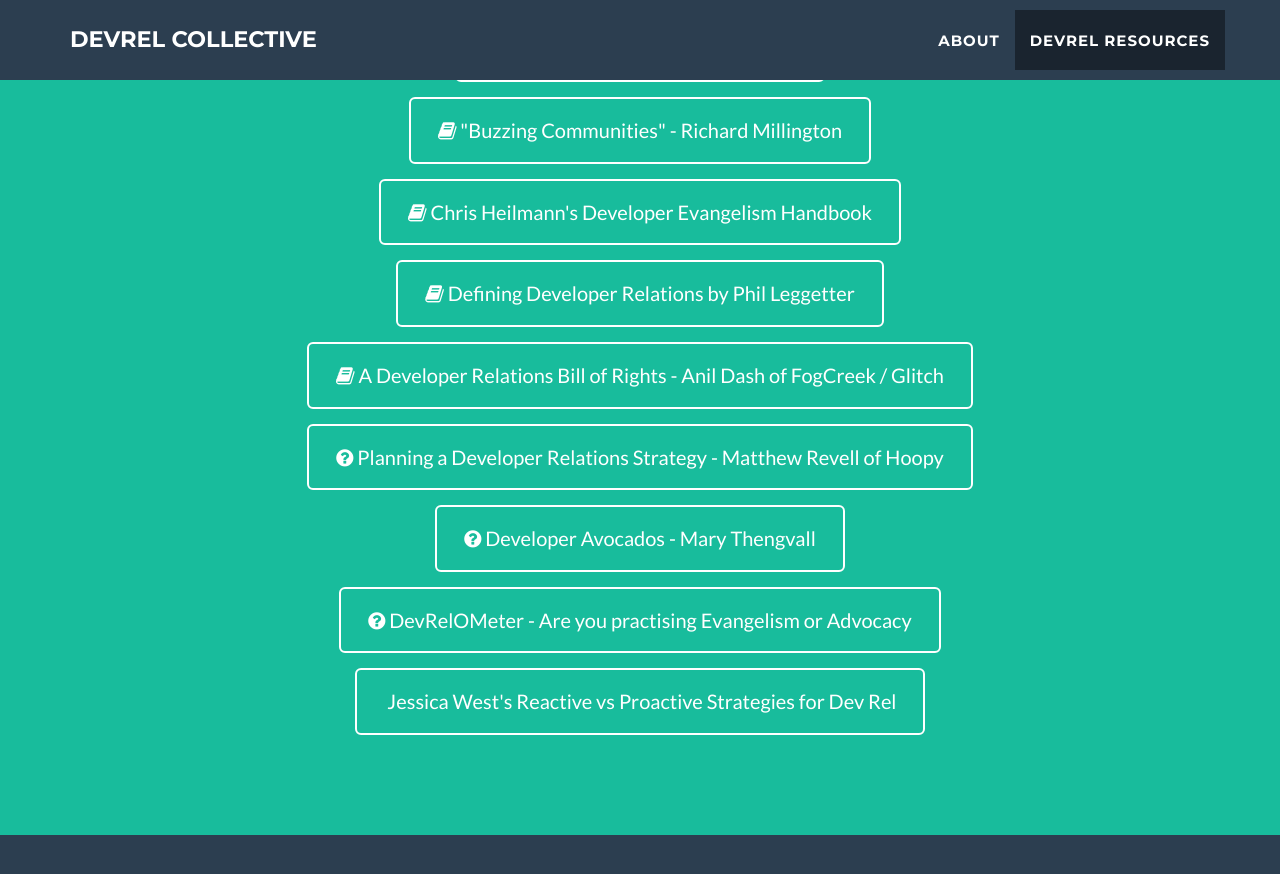
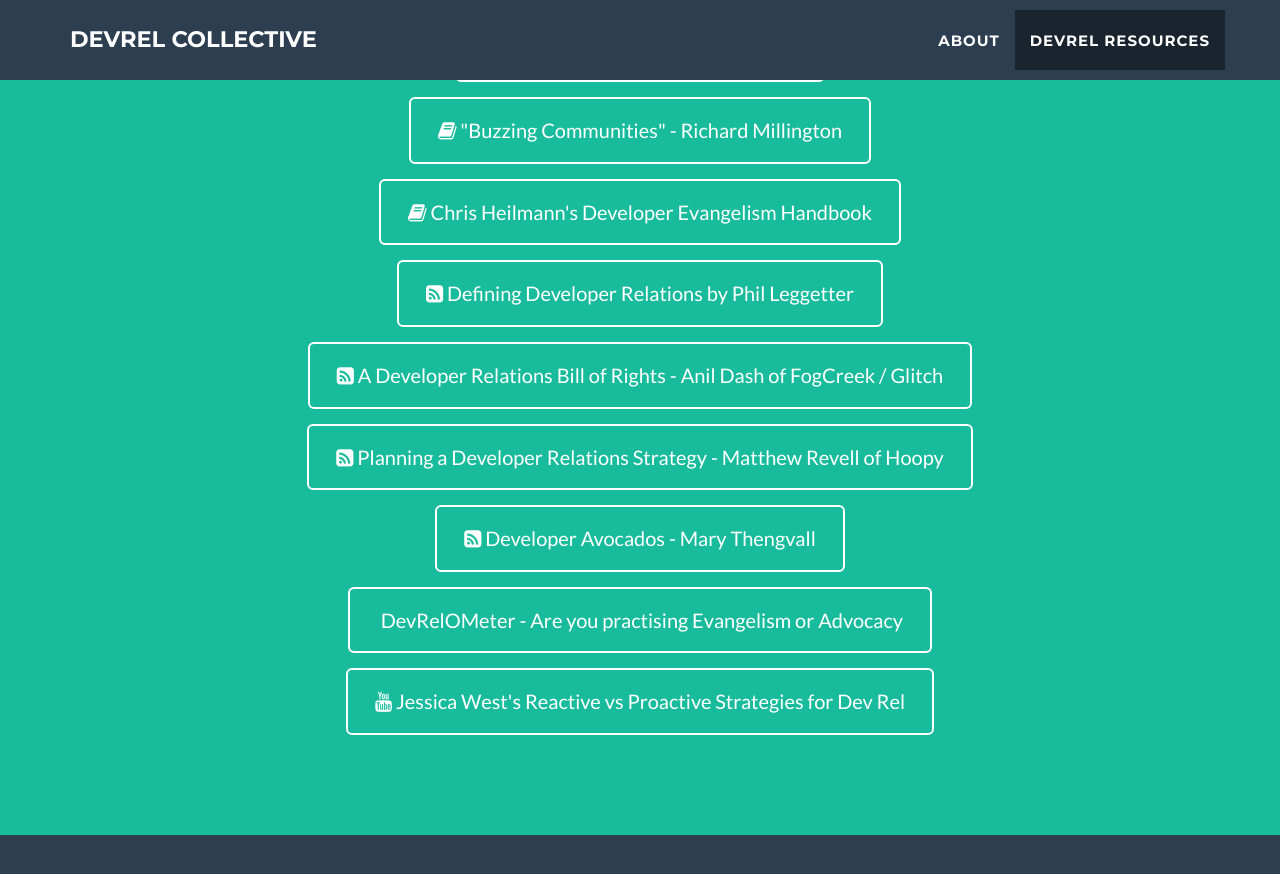
Before and after one commit to evangelistcollective/evangelistcollective.github.io, a Jekyll site: the page built from index.html, in a window 1280 px wide and 900 px high, scrolled down 1992 px. Shown: the top 874 px of the window. Built offline with Jekyll 4.4.1, drawn with Linux system fonts in a browser that asks for light colours.

Commit message:
update resource icons

```diff
--- a/_includes/resources.html
+++ b/_includes/resources.html
@@ -35,32 +35,32 @@
                </div>
                <div class="col-lg-8 col-lg-offset-2 text-center">
                    <a href="https://www.leggetter.co.uk/2016/02/03/defining-developer-relations.html" target="_blank" class="btn btn-lg btn-outline">
-                       <i class="fa fa-book"></i> Defining Developer Relations by Phil Leggetter
+                       <i class="fa fa-rss-square"></i> Defining Developer Relations by Phil Leggetter
                    </a>
                </div>
                <div class="col-lg-8 col-lg-offset-2 text-center">
                    <a href="https://medium.com/glitch/a-developer-relations-bill-of-rights-21381920e273" target="_blank" class="btn btn-lg btn-outline">
-                       <i class="fa fa-book"></i> A Developer Relations Bill of Rights - Anil Dash of FogCreek / Glitch
+                       <i class="fa fa-rss-square"></i> A Developer Relations Bill of Rights - Anil Dash of FogCreek / Glitch
                    </a>
                </div>
                <div class="col-lg-8 col-lg-offset-2 text-center">
                    <a href="https://dzone.com/articles/planning-a-developer-relations-strategy-part-1" target="_blank" class="btn btn-lg btn-outline">
-                       <i class="fa fa-question-circle"></i> Planning a Developer Relations Strategy - Matthew Revell of Hoopy
+                       <i class="fa fa-rss-square"></i> Planning a Developer Relations Strategy - Matthew Revell of Hoopy
                    </a>
                </div>
                <div class="col-lg-8 col-lg-offset-2 text-center">
                    <a href="https://www.marythengvall.com/blog/2018/1/31/developer-avocados-the-good-kind-of-fat" target="_blank" class="btn btn-lg btn-outline">
-                       <i class="fa fa-question-circle"></i> Developer Avocados - Mary Thengvall
+                       <i class="fa fa-rss-square"></i> Developer Avocados - Mary Thengvall
                    </a>
                </div>
                <div class="col-lg-8 col-lg-offset-2 text-center">
                    <a href="https://leggetter.github.io/devrelometer/" target="_blank" class="btn btn-lg btn-outline">
-                       <i class="fa fa-question-circle"></i> DevRelOMeter - Are you practising Evangelism or Advocacy
+                       <i class="fa fa-toolbox"></i> DevRelOMeter - Are you practising Evangelism or Advocacy
                    </a>
                </div>
                <div class="col-lg-8 col-lg-offset-2 text-center">
                    <a href="https://www.youtube.com/watch?v=zRvruORDsiw" target="_blank" class="btn btn-lg btn-outline">
-                       <i class="fa fa-video"></i> Jessica West's Reactive vs Proactive Strategies for Dev Rel
+                       <i class="fa fa-youtube"></i> Jessica West's Reactive vs Proactive Strategies for Dev Rel
                    </a>
                </div>
            </div>
```
